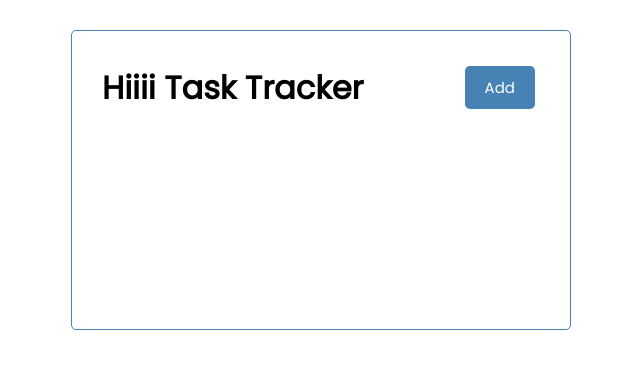
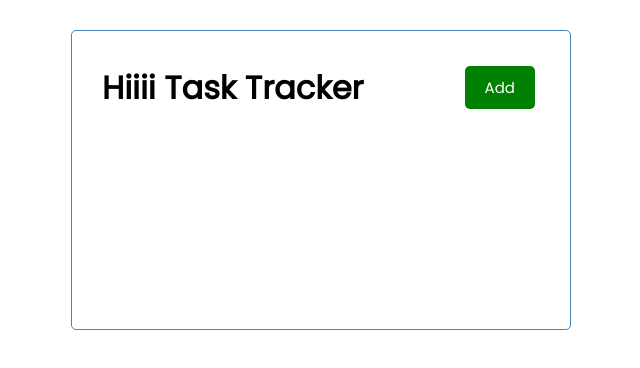
Before and after one commit to Mahsa1990a/react-task-tracker, a React (Create React App) app: page / in a window 1280 px wide. Shown: the top 368 px of the page, without its empty margins (319-959 px from the left). Built offline with nearby package versions, Linux system fonts and the light colour scheme; the HTML template or start-up script is replaced by a standard one.

Commit message:
added event

```diff
--- a/src/components/Button.jsx
+++ b/src/components/Button.jsx
@@ -1,25 +1,32 @@
 import PropTypes from 'prop-types'
 
 
-const Button = (props) => {
+// const Button = (props) => { OR:
+const Button = ({color, text, onClick}) => { //color, text, onClick are props
+
+  // const onClick = (event) => {
+  // }
   return (
     <div>
       <button
-      style={{ backgroundColor: props.color }}
-      className='btn'>{props.text}</button>
+      onClick={onClick}
+      // style={{ backgroundColor: props.color }} OR:
+      style={{ backgroundColor: color }}
+      // className='btn'>{props.text}</button> OR:
+      className='btn'>{text}</button>
     </div>
   )
 }
 
-
-Button.defaultProps = {
-  color: 'steelBlue',
-  text: 'Add'
-}
+// Button.defaultProps = {
+//   color: 'steelBlue',
+//   text: 'Add',
+// }
 
 Button.protoTypes = {
   text: PropTypes.string,
-  color: PropTypes.string
+  color: PropTypes.string,
+  onClick: PropTypes.func
 }
 
 export default Button
--- a/src/components/Header.jsx
+++ b/src/components/Header.jsx
@@ -3,10 +3,16 @@
 import Button from './Button';
 
 const Header = (props) => {
+
+  const onClick = () => {
+    console.log('Click');
+  };
+
   return (
     <header className='header'>
       <h1>Hiiii {props.title}</h1>
-      <Button />
+      {/* color, text, onClick are props */}
+      <Button color='green' text='Add' onClick={onClick}/>
     </header>
   )
 }
```
